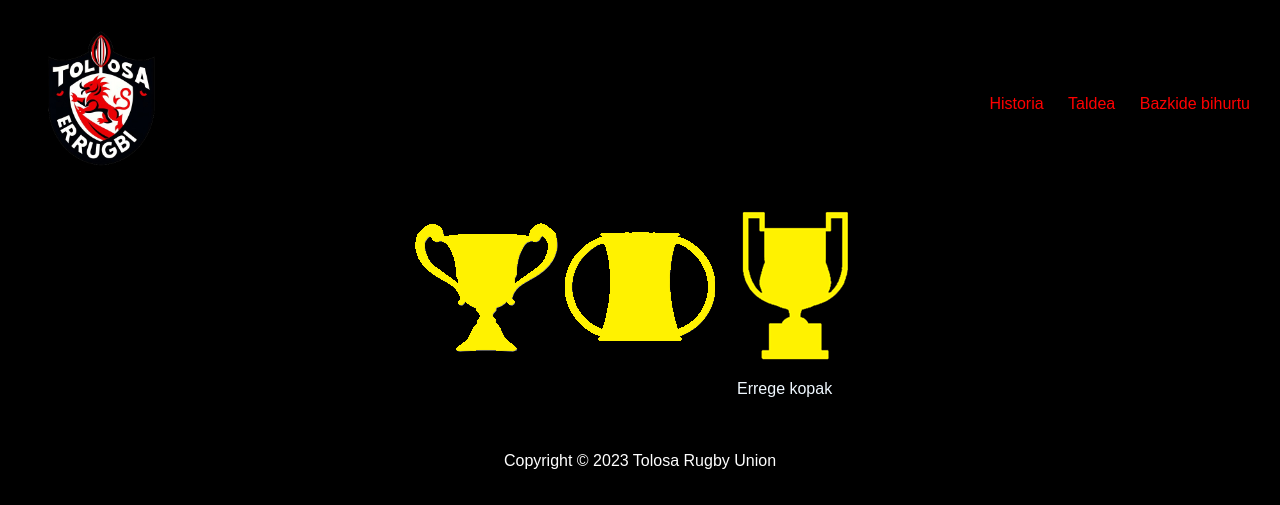
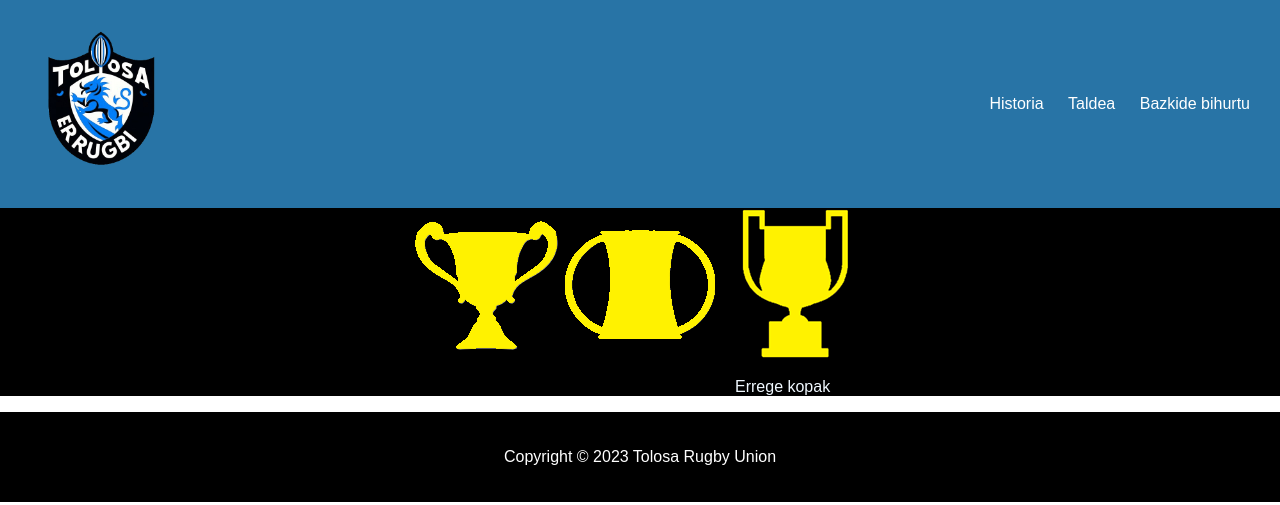
Before and after one commit to Luken1919/2Erronka, a PHP site: page /Tituloak.html in a window 1280 px wide. Shown: the top 505 px of the page. Run offline with PHP 8.4, Linux system fonts and the light colour scheme.

Commit message:
Arazoak kompontzen

```diff
--- a/web/Klubhistoria.html
+++ b/web/Klubhistoria.html
@@ -10,7 +10,7 @@
 
 <body>
   <header>
-    <h1><a href="index.html"><img src="Irudiak/logoa.png" width="160" height="160" alt="Mi foto" /></h1>
+    <h1><a href="index.html"><img src="Irudiak/logonew.png" width="160" height="160" alt="Mi foto" /></h1>
     <nav>
       <ul>
         <li><a href="#">Historia</a>
--- a/web/Style/style.css
+++ b/web/Style/style.css
@@ -10,8 +10,8 @@
     display: flex;
     align-items: center;
     justify-content: space-between;
-    background-color: #000;
-    color: #fff;
+    background-color: #2874A6;
+    color: #2874A6;
     padding: 20px;
   }
 
@@ -41,21 +41,21 @@
 
   /* Estilos para los enlaces dentro de la lista de navegación */
   header nav ul li a {
-    color: red;
+    color: white;
     text-decoration: none;
   }
 
   /* Estilos para los enlaces al pasar el cursor sobre ellos */
   header nav ul li a:hover {
-    color: #ccc;
+    color: black;
   }
 
   /* Estilos para los submenús desplegables */
   header nav ul li ul {
     display: none;
     position: absolute;
-    background-color: black;
-    border: 1px solid red;
+    background-color: #2874A6;
+    border: 1px solid #1A5276;
     padding: 10px;
   }
 
--- a/web/Tituloak.html
+++ b/web/Tituloak.html
@@ -4,11 +4,11 @@
   <meta charset="UTF-8">
   <meta name="viewport" content="width=device-width, initial-scale=1.0">
   <title>Tolosa Rugby Union</title>
-  <link rel="stylesheet" href="Style/SylePorseaka.css">
+  <link rel="stylesheet" href="Style/style.css">
 </head>
 <body>
   <header>
-    <h1><img src="Irudiak/logoa.png" width="160" height="160" alt="Mi foto" /></h1>
+    <h1><a href="index.html"></a><img src="Irudiak/logonew.png" width="160" height="160" alt="Mi foto" /></h1>
     <nav>
       <ul>
         <li><a href="#">Historia</a>
```
